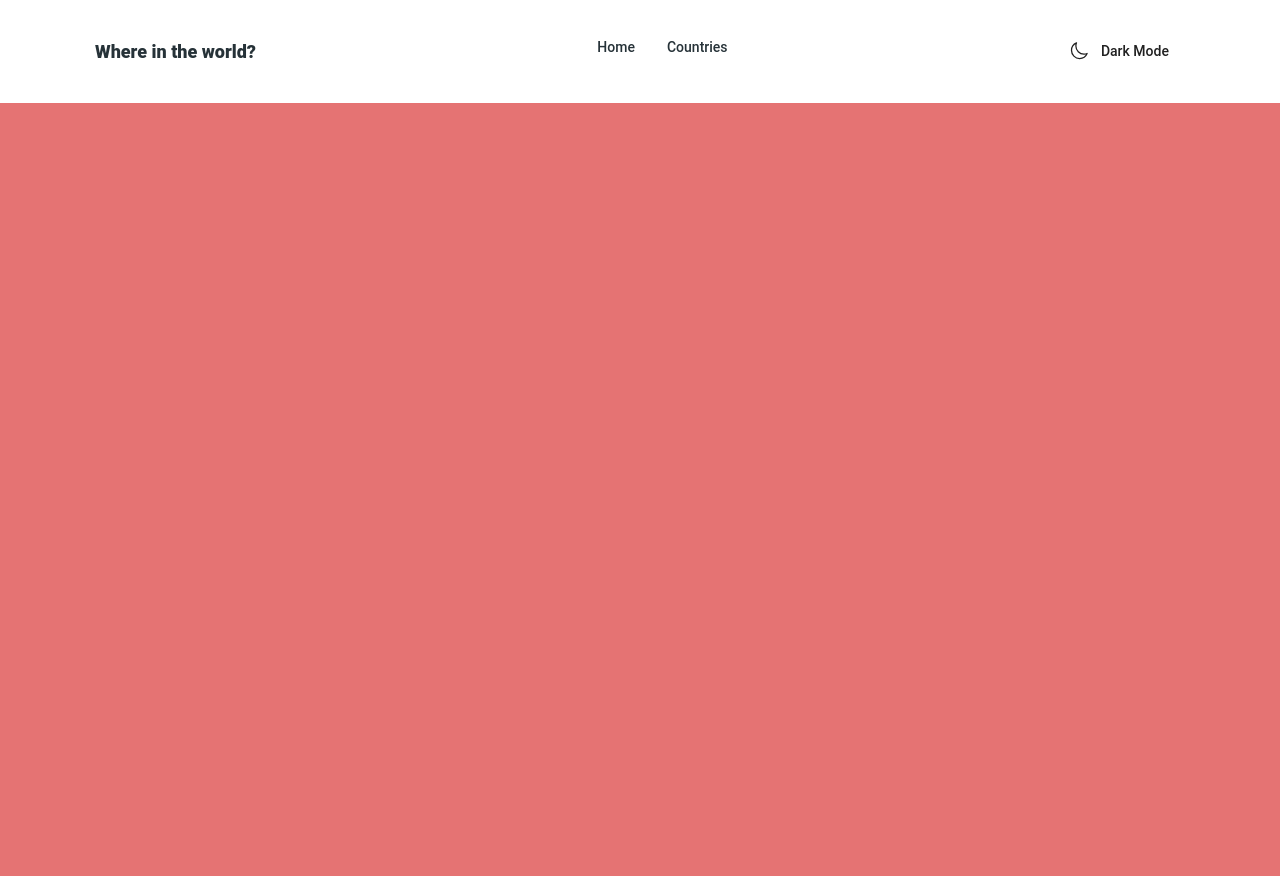
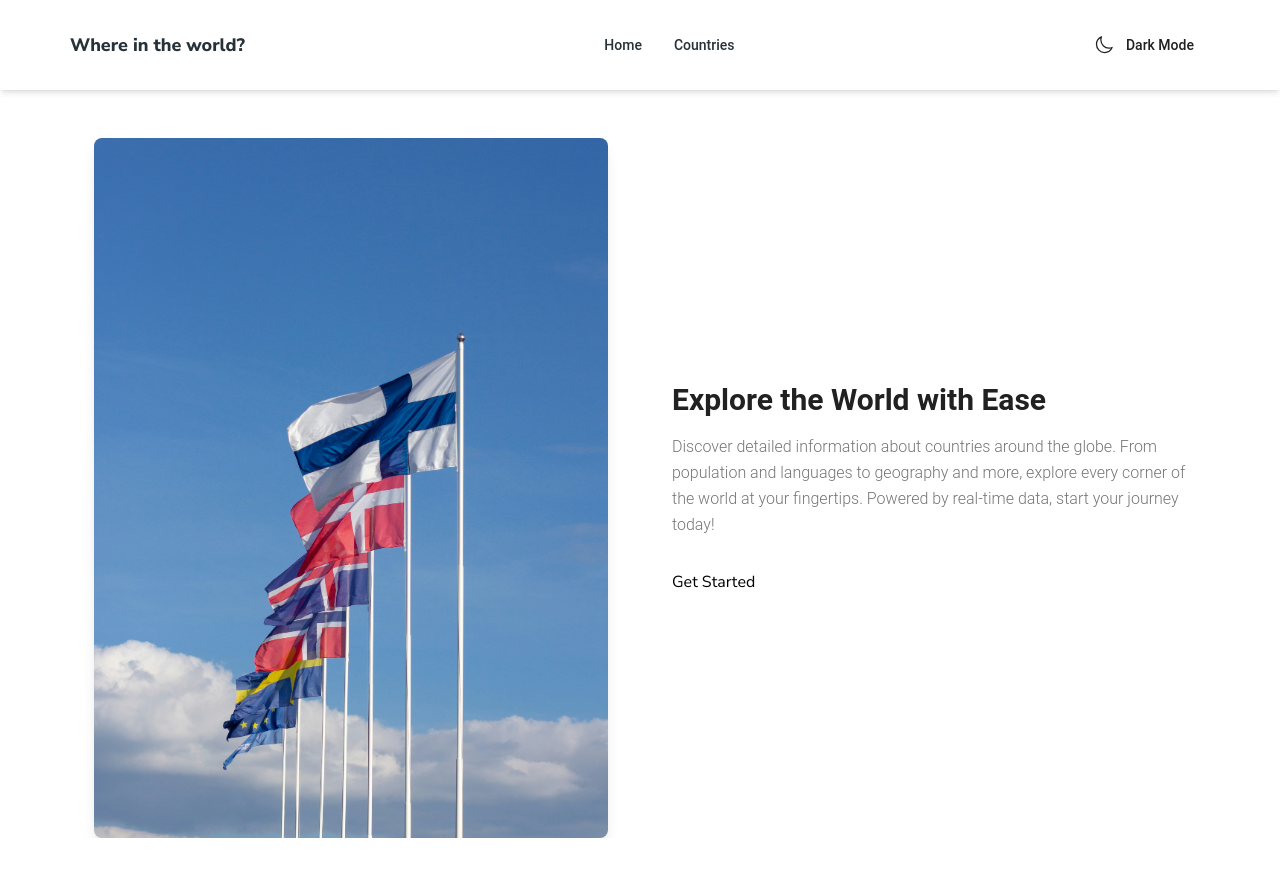
Before and after one commit to cornelber/countries-react-ts, a React (Vite) app: page / in a window 1280 px wide. Shown: the top 876 px of the page. After the commit the page ends 838 px from the top, so only its background shows below. Built offline with nearby package versions, Linux system fonts and the light colour scheme.

Commit message:
added main pages (Home/Countries) and implemented Layout, implemented Home Page, added routes for pages

```diff
--- a/src/App.tsx
+++ b/src/App.tsx
@@ -1,11 +1,17 @@
+import { Route, Routes } from "react-router-dom"
 import { Header } from "./components/Header"
+import Home from "./pages/Home"
+import Countries from "./pages/Countries"
 
 function App() {
 
   return (
     <>
       <Header />
-      <main className="h-[3000px] bg-red-300"></main>
+      <Routes>
+        <Route path="/" element={<Home />} />
+        <Route path="/countries" element={<Countries />} />
+      </Routes>
     </>
   )
 }
--- a/src/components/Header.tsx
+++ b/src/components/Header.tsx
@@ -7,12 +7,12 @@ import {
   IconButton,
 } from "@material-tailwind/react";
 import { MoonIcon } from "@heroicons/react/24/outline";
+import { Link } from "react-router-dom";
 
 interface NavItemProps {
   href: string;
   children: React.ReactNode;
 }
-
 
 const NavItem = ({ href, children }: NavItemProps) => (
   <Typography
@@ -21,9 +21,9 @@ const NavItem = ({ href, children }: NavItemProps) => (
     color="blue-gray"
     className="flex items-center gap-x-2 md:p-1 px-4 font-medium"
   >
-    <a href={href} className="flex items-center">
+    <Link to={href} className="flex items-center">
       {children}
-    </a>
+    </Link>
   </Typography>
 );
 
@@ -42,30 +42,32 @@ export function Header() {
 
   const navList = useMemo(
     () => (
-      <ul className="pt-2 pb-4 flex flex-col gap-2 lg:mb-0 lg:mt-0 lg:flex-row lg:items-center lg:gap-6 border-b-[1px] border-gray-600/20 md:border-none">
-        <NavItem href="#">Home</NavItem>
-        <NavItem href="#">Countries</NavItem>
+      <ul className="pt-2 pb-4 flex flex-col gap-2 lg:pb-0 lg:pt-0 lg:flex-row lg:items-center lg:gap-6 border-b-[1px] border-gray-600/20 md:border-none">
+        <NavItem href="/">Home</NavItem>
+        <NavItem href="/countries">Countries</NavItem>
       </ul>
     ),
     []
   );
 
   return (
-    <header className="sticky top-0 z-100 h-max bg-white">
-      <Navbar className="mx-auto max-w-screen-xl px-6 py-6 shadow-none rounded-none">
+    <header className="sticky top-0 z-100 h-max bg-white shadow-md">
+      <Navbar className="mx-auto px-6 py-6 shadow-none rounded-none">
         <div className="container mx-auto flex items-center justify-between text-blue-gray-900">
-          <Typography
-            as="a"
-            href="#"
+          <Link
+            to="#"
             className="mr-4 cursor-pointer py-1.5 font-extrabold text-lg"
           >
             Where in the world?
-          </Typography>
+          </Link>
           <div className="hidden lg:block">{navList}</div>
           <div className="flex items-center gap-x-1">
             <Button variant="text" size="sm" className="hidden lg:inline-flex">
               <MoonIcon className="h-5 w-5" />
-              <Typography variant="small" className="font-medium ml-3 capitalize">
+              <Typography
+                variant="small"
+                className="font-medium ml-3 capitalize"
+              >
                 Dark Mode
               </Typography>
             </Button>
@@ -113,9 +115,12 @@ export function Header() {
             {navList}
             <div className="flex items-center gap-x-1 mt-4">
               <Button fullWidth variant="text" size="sm" className="flex">
-              <Typography variant="small" className="capitalize font-medium text-black mr-3">
-                Dark Mode
-              </Typography>
+                <Typography
+                  variant="small"
+                  className="capitalize font-medium text-black mr-3"
+                >
+                  Dark Mode
+                </Typography>
                 <MoonIcon className="h-5 w-5" />
               </Button>
             </div>
--- /dev/null
+++ b/src/layouts/Layout.tsx
@@ -0,0 +1,17 @@
+import React from 'react'
+
+interface LayoutProps {
+    children: React.ReactNode
+}
+
+const Layout = ({children} : LayoutProps) => {
+  return (
+    <main className='mt-12'>
+        <div className="container mx-auto px-6">
+            {children}
+        </div>
+    </main>
+  )
+}
+
+export default Layout
--- /dev/null
+++ b/src/pages/Countries.tsx
@@ -0,0 +1,10 @@
+import React from 'react'
+import Layout from '../layouts/Layout'
+
+const Countries = () => {
+  return (
+    <Layout>Countries</Layout>
+  )
+}
+
+export default Countries
--- /dev/null
+++ b/src/pages/Home.tsx
@@ -0,0 +1,34 @@
+import React from 'react'
+import Layout from '../layouts/Layout'
+import heroImg from '../assets/countries-hero-img.jpg'
+import { Typography } from '@material-tailwind/react'
+import { Link } from 'react-router-dom'
+
+const Home = () => {
+  return (
+    <Layout>
+        <div className='h-[700px] flex gap-16'>
+            <img className='basis-1/2 w-full rounded-lg shadow-lg object-cover' src={heroImg} alt="Hero Image" />
+            <div className="basis-1/2 flex flex-col justify-center">
+                <Typography
+                    as={'h1'}
+                    className='text-gray-900 text-3xl font-bold'
+                >
+                    Explore the World with Ease
+                </Typography>
+                <Typography
+                    as={'p'}
+                    className='text-gray-600 mt-4'
+                >
+                    Discover detailed information about countries around the globe. From population and languages to geography and more, explore every corner of the world at your fingertips. Powered by real-time data, start your journey today!
+                </Typography>
+                <Link to='/countries' className='btn mt-8 w-fit'>
+                    Get Started
+                </Link>
+            </div>
+        </div>
+    </Layout>
+  )
+}
+
+export default Home
```
Also changed, not shown: src/assets/countries-hero-img.jpg (added).
